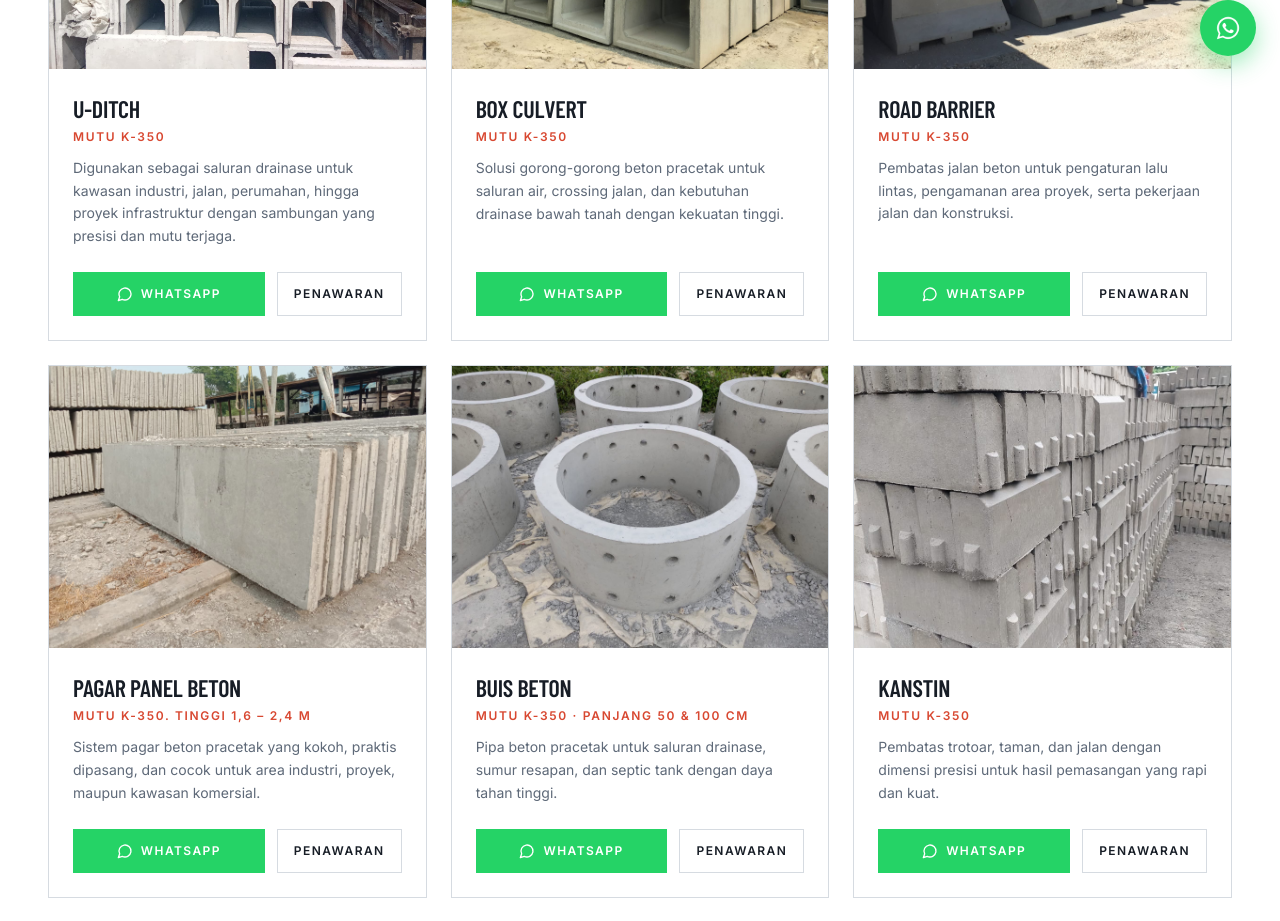
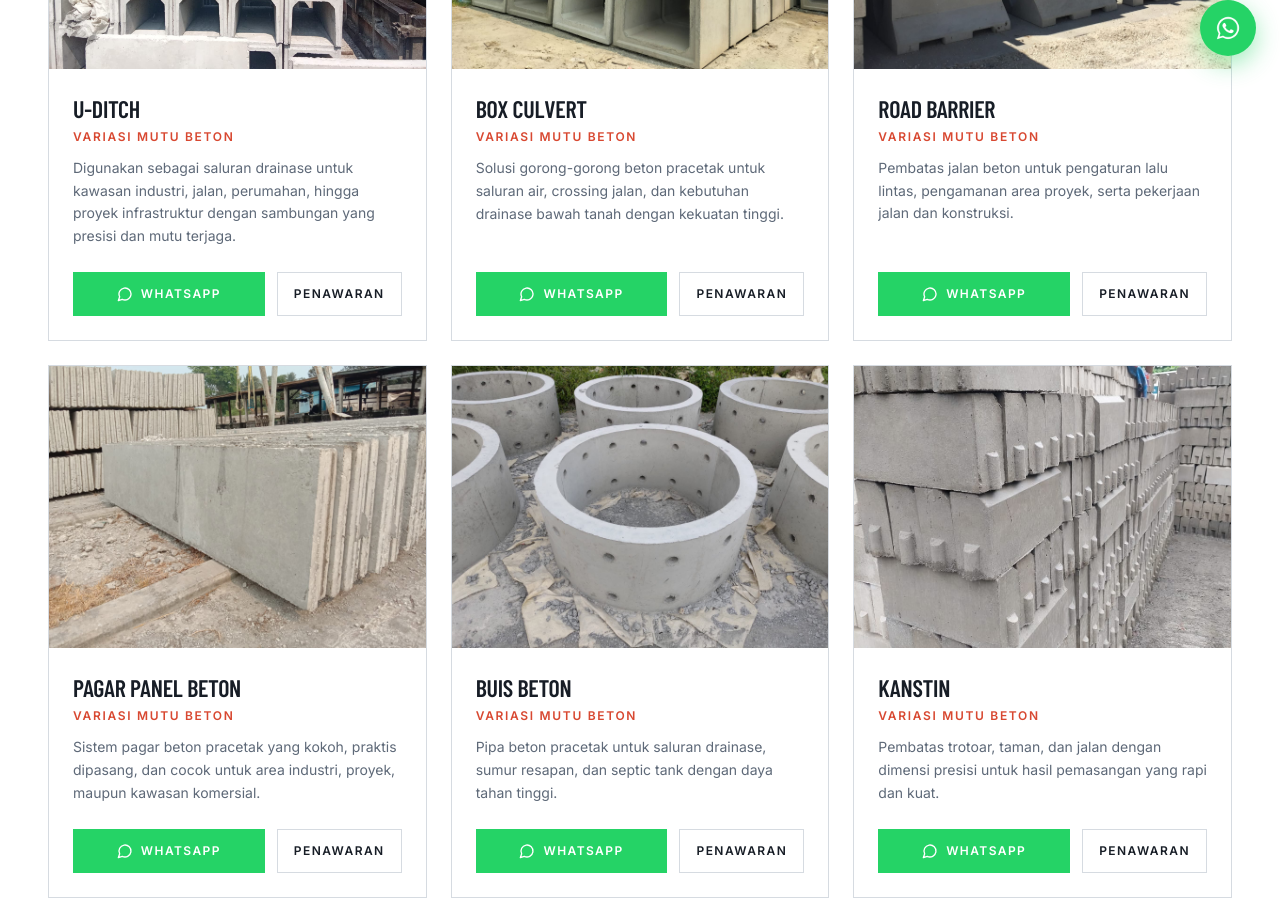
Before and after one commit to helloneet/hsbeton-website-new, a React (Vite) app in the folder apps/web/: page /produk in a window 1280 px wide. Shown: the part 720-1641 px from the top of the page. Built offline with nearby package versions, Linux system fonts and the light colour scheme; the HTML template or start-up script is replaced by a standard one; what pocketbase would draw is missing.

Commit message:
Update product specification label

```diff
--- a/apps/web/src/data/site.js
+++ b/apps/web/src/data/site.js
@@ -26,42 +26,42 @@ export const products = [
   {
     slug: 'u-ditch',
     name: 'U-Ditch',
-    spec: 'Mutu K-350',
+    spec: 'Variasi Mutu Beton',
     desc: 'Digunakan sebagai saluran drainase untuk kawasan industri, jalan, perumahan, hingga proyek infrastruktur dengan sambungan yang presisi dan mutu terjaga.',
     image: Uditch,
   },
   {
     slug: 'box-culvert',
     name: 'Box Culvert',
-    spec: 'Mutu K-350',
+    spec: 'Variasi Mutu Beton',
     desc: 'Solusi gorong-gorong beton pracetak untuk saluran air, crossing jalan, dan kebutuhan drainase bawah tanah dengan kekuatan tinggi.',
     image: BoxCulvert,
   },
   {
     slug: 'road-barrier',
     name: 'Road Barrier',
-    spec: 'Mutu K-350',
+    spec: 'Variasi Mutu Beton',
     desc: 'Pembatas jalan beton untuk pengaturan lalu lintas, pengamanan area proyek, serta pekerjaan jalan dan konstruksi.',
     image: RoadBarrier,
   },
   {
     slug: 'pagar-panel',
     name: 'Pagar Panel Beton',
-    spec: 'Mutu K-350. Tinggi 1,6 – 2,4 m',
+    spec: 'Variasi Mutu Beton',
     desc: 'Sistem pagar beton pracetak yang kokoh, praktis dipasang, dan cocok untuk area industri, proyek, maupun kawasan komersial.',
     image: Panel,
   },
   {
     slug: 'buis-beton',
     name: 'Buis Beton',
-    spec: 'Mutu K-350 · Panjang 50 & 100 cm',
+    spec: 'Variasi Mutu Beton',
     desc: 'Pipa beton pracetak untuk saluran drainase, sumur resapan, dan septic tank dengan daya tahan tinggi.',
     image: Buis,
   },
   {
     slug: 'kanstin',
     name: 'Kanstin',
-    spec: 'Mutu K-350',
+    spec: 'Variasi Mutu Beton',
     desc: 'Pembatas trotoar, taman, dan jalan dengan dimensi presisi untuk hasil pemasangan yang rapi dan kuat.',
     image: Kanstin,
   },
--- a/apps/web/src/pages/ProdukPage.jsx
+++ b/apps/web/src/pages/ProdukPage.jsx
@@ -12,7 +12,7 @@ export default function ProdukPage() {
         <title>Produk Beton Precast — U-Ditch, Box Culvert, Road Barrier | HS Beton</title>
         <meta
           name="description"
-          content="Katalog produk beton precast HS Beton: U-ditch, box culvert, road barrier, pagar panel, buis beton, dan kanstin dengan spesifikasi mutu K-300 hingga K-350."
+          content="Katalog produk beton precast HS Beton: U-ditch, box culvert, road barrier, pagar panel, buis beton, dan kanstin dengan spesifikasi yang dapat disesuaikan dengan kebutuhan proyek."
         />
       </Helmet>
 
```
